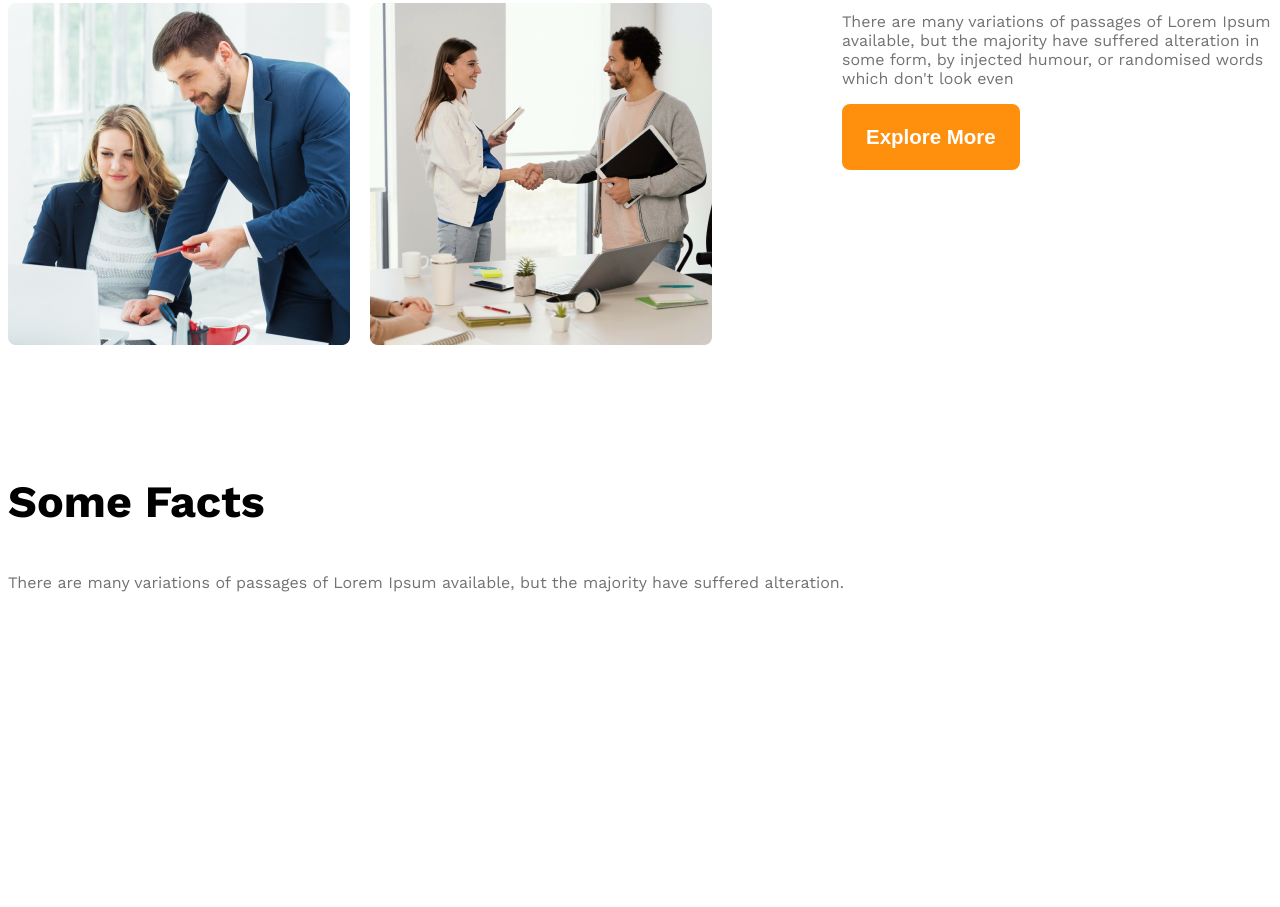
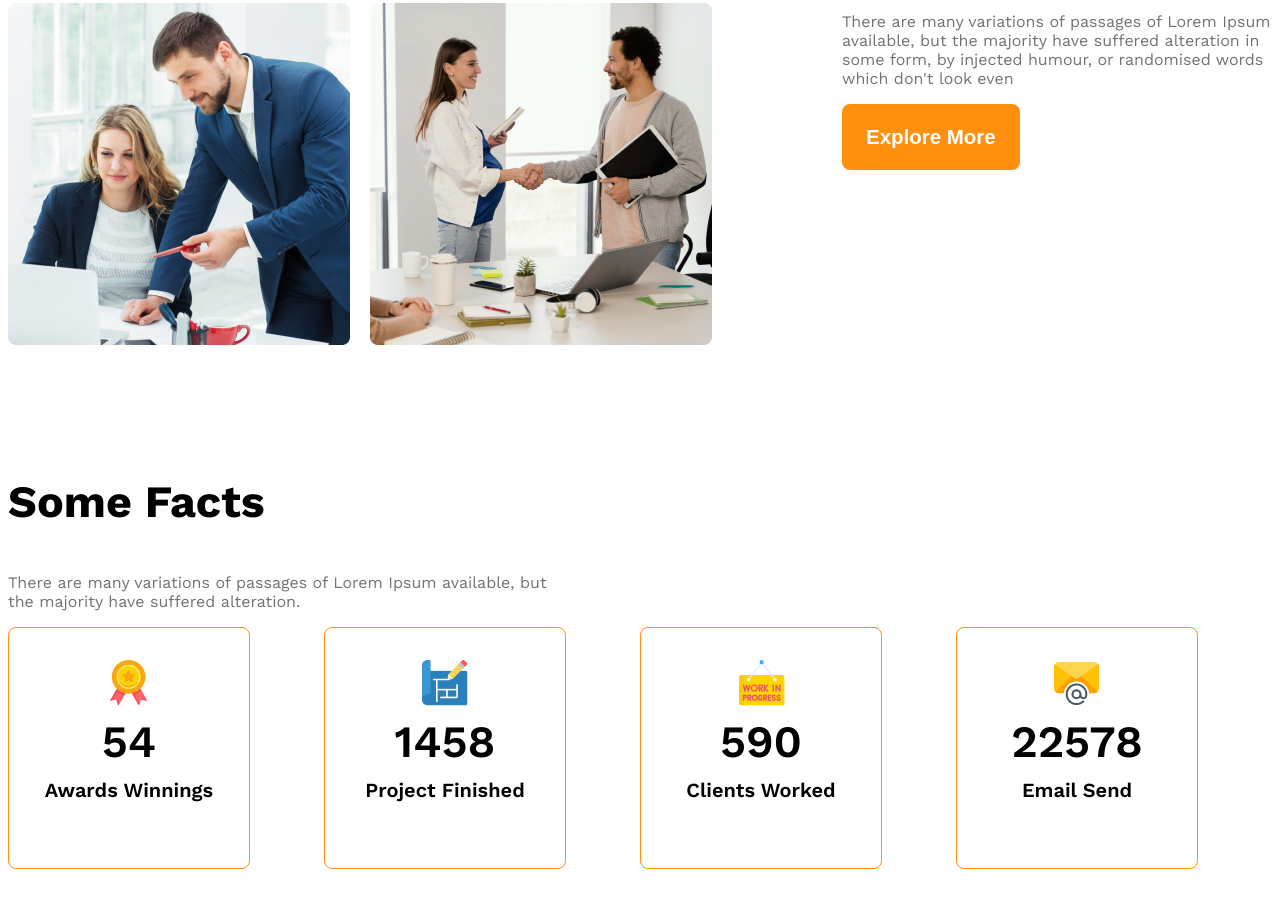
Before and after one commit to Limon5266/responsive-website, a plain HTML site: page index.html in a window 1280 px wide. Shown: the part 1664-2571 px from the top of the page. Before the commit the page ends 2544 px from the top, so only its background shows below. Drawn offline with nearby package versions, Linux system fonts and the light colour scheme.

Commit message:
added facts section

```diff
--- a/index.html
+++ b/index.html
@@ -64,31 +64,39 @@
       <!-- love and enjoy -->
       <section>
         <h3 class="section_title">Some Facts</h3>
-        <p class="text_light_gray">
+        <p class="text_light_gray fact_discription">
           There are many variations of passages of Lorem Ipsum available, but
           the majority have suffered alteration.
         </p>
         <div class="facts_container">
-          <!-- .fact*4>img.fact_icon+h4.fact_number+h5.fact_nam -->
-          <div class="fact">
-            <img src="images/icons/" alt="" class="fact_icon" />
-            <h4 class="fact_number"></h4>
-            <h5 class="fact_name"></h5>
+          <!-- .fact_card*4>img.fact_icon+h4.fact_number+h5.fact_nam -->
+          <div class="fact_card display_flex">
+            <div>
+              <img src="images/icons/ribon.png" alt="" class="fact_icon" />
+              <h4 class="fact_number">54</h4>
+              <h5 class="fact_name">Awards Winnings</h5>
+            </div>
           </div>
-          <div class="fact">
-            <img src="" alt="" class="fact_icon" />
-            <h4 class="fact_number"></h4>
-            <h5 class="fact_name"></h5>
+          <div class="fact_card display_flex">
+            <div>
+              <img src="images/icons/projects.png" alt="" class="fact_icon" />
+              <h4 class="fact_number">1458</h4>
+              <h5 class="fact_name">Project Finished</h5>
+            </div>
           </div>
-          <div class="fact">
-            <img src="" alt="" class="fact_icon" />
-            <h4 class="fact_number"></h4>
-            <h5 class="fact_name"></h5>
+          <div class="fact_card display_flex">
+            <div>
+              <img src="images/icons/customers.png" alt="" class="fact_icon" />
+              <h4 class="fact_number">590</h4>
+              <h5 class="fact_name">Clients Worked</h5>
+            </div>
           </div>
-          <div class="fact">
-            <img src="" alt="" class="fact_icon" />
-            <h4 class="fact_number"></h4>
-            <h5 class="fact_name"></h5>
+          <div class="fact_card display_flex">
+            <div>
+              <img src="images/icons/email.png" alt="" class="fact_icon" />
+              <h4 class="fact_number">22578</h4>
+              <h5 class="fact_name">Email Send</h5>
+            </div>
           </div>
         </div>
       </section>
--- a/style/architects.css
+++ b/style/architects.css
@@ -113,7 +113,35 @@ border: none;
 #Quick_list{
     font-weight: 500;
 }
+/* fact related styles */
+.facts_container{
+    display: grid;
+    grid-template-columns: repeat(4,1fr);
+}
+.fact_card{
+    border: 1px solid #FF900E;
+    width: 240px;
+    height: 240px;
+    border-radius: 8px;
+    text-align: center;
+    align-items: center;
+    justify-content: center;
 
+}
+.fact_number{
+    font-size: 2.8rem;
+    font-weight: 600;
+    margin-top: 5px;
+    margin-bottom: 1px;
+}
+.fact_name{
+    font-size: 1.25rem;
+    font-weight: 600;
+    margin-top: 10px;
+}
+.fact_discription{
+    max-width: 540px;
+}
 /* responsive media quary */
 @media screen and (max-width:576px) {
     .navbar, .nav_links, .teams{
```
